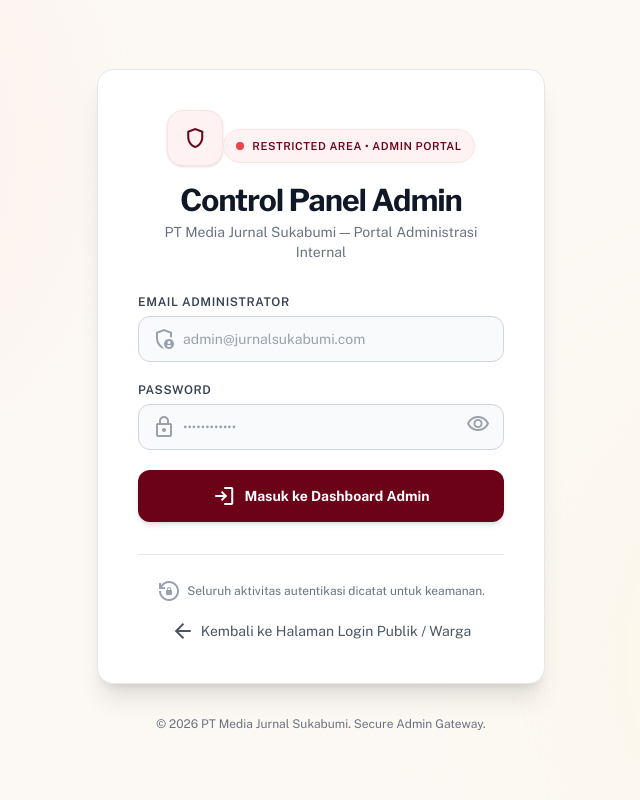
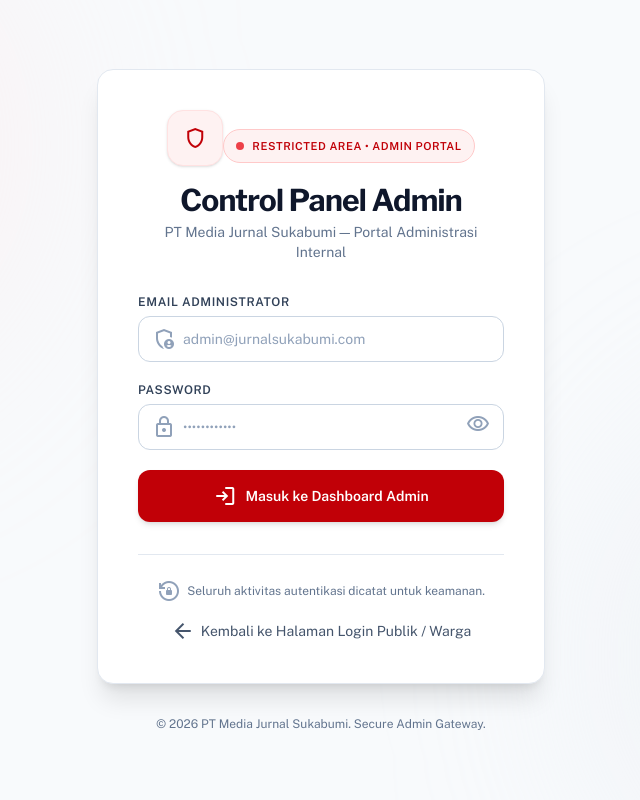
Before and after one commit to dmakapeli-prog/halo-jurnal-app, a Next.js app: page /admin/login in a window 1280 px wide. Shown: the whole page, without its empty margins (319-959 px from the left). Built offline with nearby package versions, Linux system fonts and the light colour scheme.

Commit message:
feat: complete redesign admin login UI to clean light theme

```diff
--- a/app/admin/login/page.tsx
+++ b/app/admin/login/page.tsx
@@ -94,28 +94,28 @@
   }
 
   return (
-    <div className="min-h-screen bg-[#fcf9f4] text-gray-900 flex flex-col justify-center items-center p-4 relative font-['Public_Sans'] overflow-hidden">
+    <div className="min-h-screen bg-slate-50 text-slate-900 flex flex-col justify-center items-center p-4 relative font-['Public_Sans'] overflow-hidden">
       {/* Background Decorative Gradient Blobs */}
-      <div className="absolute top-[-10%] left-[-10%] w-[450px] h-[450px] bg-red-100/50 rounded-full blur-[120px] pointer-events-none" />
-      <div className="absolute bottom-[-10%] right-[-10%] w-[450px] h-[450px] bg-amber-100/40 rounded-full blur-[120px] pointer-events-none" />
+      <div className="absolute top-[-10%] left-[-10%] w-[450px] h-[450px] bg-red-100/40 rounded-full blur-[120px] pointer-events-none" />
+      <div className="absolute bottom-[-10%] right-[-10%] w-[450px] h-[450px] bg-slate-200/50 rounded-full blur-[120px] pointer-events-none" />
 
-      {/* Main Container */}
-      <div className="w-full max-w-md bg-white border border-gray-200 rounded-2xl p-6 sm:p-8 md:p-10 shadow-xl relative z-10">
+      {/* Main Container / Card */}
+      <div className="w-full max-w-md bg-white border border-slate-200 rounded-2xl p-6 sm:p-8 md:p-10 shadow-xl relative z-10">
         {/* Header Branding */}
         <div className="text-center mb-8">
-          <div className="inline-flex items-center justify-center w-14 h-14 rounded-2xl bg-red-50 border border-red-100 shadow-sm mb-4 text-[#6b0218]">
+          <div className="inline-flex items-center justify-center w-14 h-14 rounded-2xl bg-red-50 border border-red-100 shadow-sm mb-4 text-red-700">
             <span className="material-symbols-outlined text-[32px]">shield</span>
           </div>
 
-          <div className="inline-flex items-center gap-2 px-3 py-1 rounded-full bg-red-50 border border-red-100 text-[11px] font-semibold uppercase tracking-wider text-[#6b0218] mb-3">
+          <div className="inline-flex items-center gap-2 px-3 py-1 rounded-full bg-red-50 border border-red-200 text-[11px] font-semibold uppercase tracking-wider text-red-700 mb-3">
             <span className="w-2 h-2 rounded-full bg-red-600 animate-pulse"></span>
             Restricted Area • Admin Portal
           </div>
 
-          <h1 className="font-['Libre_Franklin'] text-2xl sm:text-3xl font-bold tracking-tight text-gray-900 mb-1">
+          <h1 className="font-['Libre_Franklin'] text-2xl sm:text-3xl font-bold tracking-tight text-slate-900 mb-1">
             Control Panel Admin
           </h1>
-          <p className="text-xs sm:text-sm text-gray-500 font-['Public_Sans']">
+          <p className="text-xs sm:text-sm text-slate-500 font-['Public_Sans']">
             PT Media Jurnal Sukabumi — Portal Administrasi Internal
           </p>
         </div>
@@ -132,11 +132,11 @@
 
           {/* Email Input */}
           <div className="space-y-1.5">
-            <label className="text-xs font-semibold uppercase tracking-wider text-gray-700 block">
+            <label className="text-xs font-semibold uppercase tracking-wider text-slate-700 block">
               Email Administrator
             </label>
             <div className="relative">
-              <span className="material-symbols-outlined absolute left-3.5 top-1/2 -translate-y-1/2 text-gray-400 text-xl">
+              <span className="material-symbols-outlined absolute left-3.5 top-1/2 -translate-y-1/2 text-slate-400 text-xl">
                 admin_panel_settings
               </span>
               <input
@@ -146,18 +146,18 @@
                 onChange={(e) => setEmail(e.target.value)}
                 placeholder="admin@jurnalsukabumi.com"
                 disabled={loading}
-                className="w-full pl-11 pr-4 py-3 bg-gray-50 border border-gray-300 rounded-xl text-sm text-gray-900 placeholder:text-gray-400 focus:outline-none focus:border-red-600 focus:ring-2 focus:ring-red-600/20 transition-all disabled:opacity-50"
+                className="w-full pl-11 pr-4 py-3 bg-white border border-slate-300 rounded-xl text-sm text-slate-900 placeholder:text-slate-400 focus:outline-none focus:border-red-600 focus:ring-2 focus:ring-red-600/20 transition-all disabled:opacity-50"
               />
             </div>
           </div>
 
           {/* Password Input */}
           <div className="space-y-1.5">
-            <label className="text-xs font-semibold uppercase tracking-wider text-gray-700 block">
+            <label className="text-xs font-semibold uppercase tracking-wider text-slate-700 block">
               Password
             </label>
             <div className="relative">
-              <span className="material-symbols-outlined absolute left-3.5 top-1/2 -translate-y-1/2 text-gray-400 text-xl">
+              <span className="material-symbols-outlined absolute left-3.5 top-1/2 -translate-y-1/2 text-slate-400 text-xl">
                 lock
               </span>
               <input
@@ -167,13 +167,13 @@
                 onChange={(e) => setPassword(e.target.value)}
                 placeholder="••••••••••••"
                 disabled={loading}
-                className="w-full pl-11 pr-12 py-3 bg-gray-50 border border-gray-300 rounded-xl text-sm text-gray-900 placeholder:text-gray-400 focus:outline-none focus:border-red-600 focus:ring-2 focus:ring-red-600/20 transition-all disabled:opacity-50"
+                className="w-full pl-11 pr-12 py-3 bg-white border border-slate-300 rounded-xl text-sm text-slate-900 placeholder:text-slate-400 focus:outline-none focus:border-red-600 focus:ring-2 focus:ring-red-600/20 transition-all disabled:opacity-50"
               />
               <button
                 type="button"
                 onClick={() => setShowPassword(!showPassword)}
                 disabled={loading}
-                className="absolute right-3.5 top-1/2 -translate-y-1/2 text-gray-400 hover:text-gray-700 transition-colors"
+                className="absolute right-3.5 top-1/2 -translate-y-1/2 text-slate-400 hover:text-slate-700 transition-colors"
                 title={showPassword ? 'Sembunyikan password' : 'Tampilkan password'}
               >
                 <span className="material-symbols-outlined text-lg">
@@ -187,7 +187,7 @@
           <button
             type="submit"
             disabled={loading}
-            className="w-full mt-2 py-3.5 px-4 bg-[#6b0218] hover:bg-[#8b1e2c] text-white font-bold rounded-xl text-sm transition-all duration-200 shadow-md hover:shadow-lg hover:shadow-red-900/20 flex items-center justify-center gap-2 disabled:opacity-50 cursor-pointer active:scale-[0.98]"
+            className="w-full mt-2 py-3.5 px-4 bg-red-700 hover:bg-red-800 text-white font-semibold rounded-xl text-sm transition-all duration-200 shadow-md hover:shadow-lg hover:shadow-red-900/20 flex items-center justify-center gap-2 disabled:opacity-50 cursor-pointer active:scale-[0.98]"
           >
             {loading ? (
               <>
@@ -204,16 +204,16 @@
         </form>
 
         {/* Security Footer Notice */}
-        <div className="mt-8 pt-6 border-t border-gray-200 text-center space-y-4">
-          <div className="flex items-center justify-center gap-1.5 text-gray-500 text-xs">
-            <span className="material-symbols-outlined text-sm text-gray-400">lock_reset</span>
+        <div className="mt-8 pt-6 border-t border-slate-200 text-center space-y-4">
+          <div className="flex items-center justify-center gap-1.5 text-slate-500 text-xs">
+            <span className="material-symbols-outlined text-sm text-slate-400">lock_reset</span>
             <span>Seluruh aktivitas autentikasi dicatat untuk keamanan.</span>
           </div>
 
           <div>
             <Link
               href="/login"
-              className="text-xs sm:text-sm text-gray-600 hover:text-red-600 font-medium flex items-center justify-center gap-1.5 transition-colors"
+              className="text-xs sm:text-sm text-slate-600 hover:text-red-700 font-medium flex items-center justify-center gap-1.5 transition-colors"
             >
               <span className="material-symbols-outlined text-base">arrow_back</span>
               <span>Kembali ke Halaman Login Publik / Warga</span>
@@ -223,7 +223,7 @@
       </div>
 
       {/* Footer copyright */}
-      <div className="mt-8 text-center text-xs text-gray-500">
+      <div className="mt-8 text-center text-xs text-slate-500">
         © {new Date().getFullYear()} PT Media Jurnal Sukabumi. Secure Admin Gateway.
       </div>
     </div>
@@ -234,8 +234,8 @@
   return (
     <Suspense
       fallback={
-        <div className="min-h-screen bg-[#fcf9f4] flex items-center justify-center text-gray-800">
-          <div className="animate-spin rounded-full h-10 w-10 border-t-2 border-b-2 border-[#6b0218]"></div>
+        <div className="min-h-screen bg-slate-50 flex items-center justify-center text-slate-800">
+          <div className="animate-spin rounded-full h-10 w-10 border-t-2 border-b-2 border-red-700"></div>
         </div>
       }
     >
```
